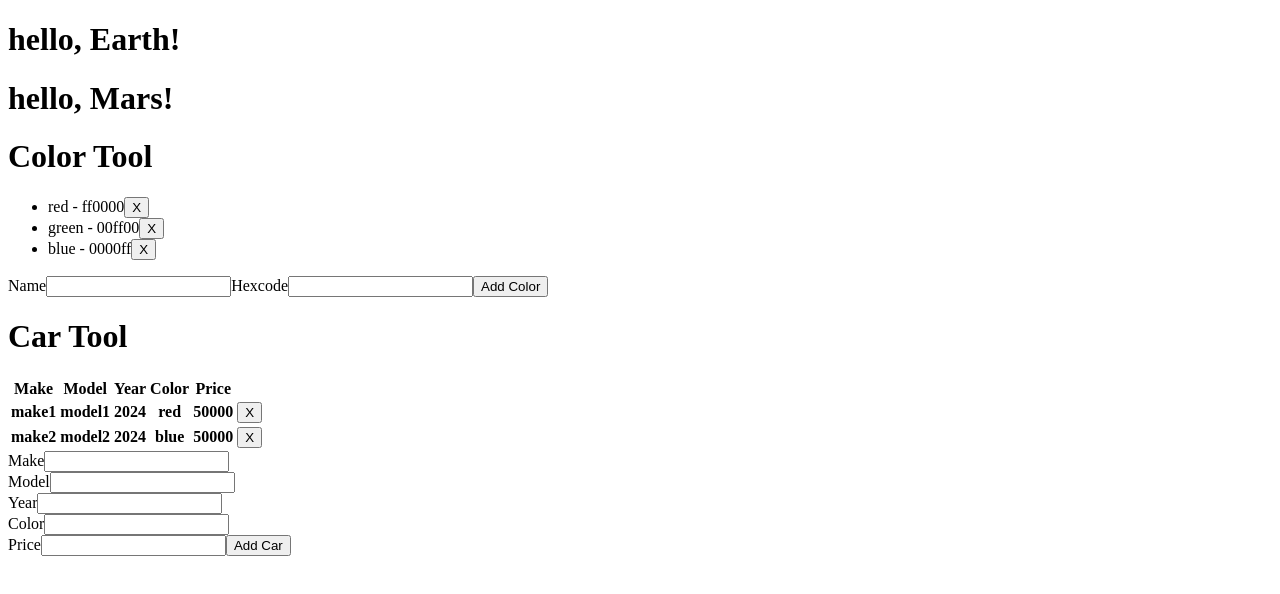
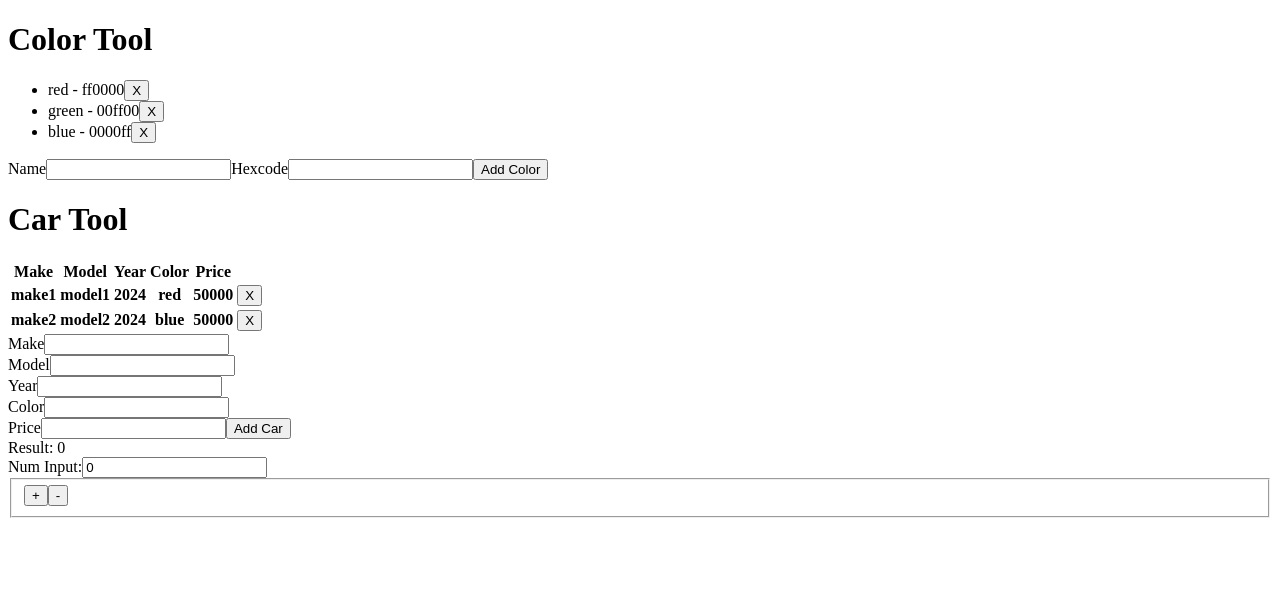
Before and after one commit to Yrung/tools-app, a React (Vite) app: page / in a window 1280 px wide. Shown: the top 594 px of the page. Built offline with nearby package versions, Linux system fonts and the light colour scheme.

Commit message:
calc with add and subtract

```diff
--- a/src/App.jsx
+++ b/src/App.jsx
@@ -1,20 +1,15 @@
-import { Hello } from './components/HelloWorld'
 import { ColorTool } from './components/ColorTool';
 import { CarTool } from './components/CarTool';
+import { CalcTool } from './components/CalcTool';
 
 function App() {
-
-  const planet = "Mars";
 
   // need "Fragments" <> </> to return more than one top level component
   return (
     <>
-      {/* Literal String Prop */}
-      <Hello subject="Earth" />
-      {/* Evaluate an expression and pass the result as a prop */}
-      <Hello subject={planet} />
       <ColorTool />
       <CarTool />
+      <CalcTool />
     </>
   );
 }
--- /dev/null
+++ b/src/components/CalcTool.jsx
@@ -0,0 +1,32 @@
+import { useState, useCallback } from 'react';
+
+export const CalcTool = () => {
+  const [result, setResult] = useState(0);
+
+  const [num, setNum] = useState(0);
+
+  const add = useCallback(() => {
+    setResult(result + num);
+    setNum(0);
+  }, [result, num]);
+
+  const subtract = useCallback(() => {
+    setResult(result - num);
+    setNum(0);
+  }, [result, num]);
+
+  return (
+    <form>
+      <div>Result: {result}</div>
+      <label>
+        Num Input:
+        <input type="number" value={num}
+          onChange={(e) => setNum(e.target.valueAsNumber)}/>
+      </label>
+      <fieldset>
+        <button type="button" onClick={add}>+</button>
+        <button type="button" onClick={subtract}>-</button>
+      </fieldset>
+    </form>
+  )
+};
--- a/src/components/CarTool.jsx
+++ b/src/components/CarTool.jsx
@@ -21,9 +21,9 @@ const addCar = useCallback(newCar => {
     ])
   }, [cars])
 
-const deleteCar = (carId) => {
+  const deleteCar = useCallback((carId) => {
     setCars(cars.filter(c => c.id !== carId));
-};
+  }, [cars]);
 
   return (
     <>
@@ -31,5 +31,5 @@ return (
       <CarTable cars={cars} onDeleteCar={deleteCar}/>
       <CarForm buttonText="Add Car" onSubmitCar={addCar} />
     </>
-)
-}
+  );
+};
--- a/src/components/ColorTool.jsx
+++ b/src/components/ColorTool.jsx
@@ -25,9 +25,9 @@ export const ColorTool = () => {
     ])
   }, [colors])
 
-  const deleteColor = (colorId) => {
+  const deleteColor = useCallback((colorId) => {
     setColors(colors.filter(c => c.id !== colorId));
-  };
+  }, [colors]);
 
   return (
     <>
```
Lines whose indentation alone changed are shown as unchanged.
